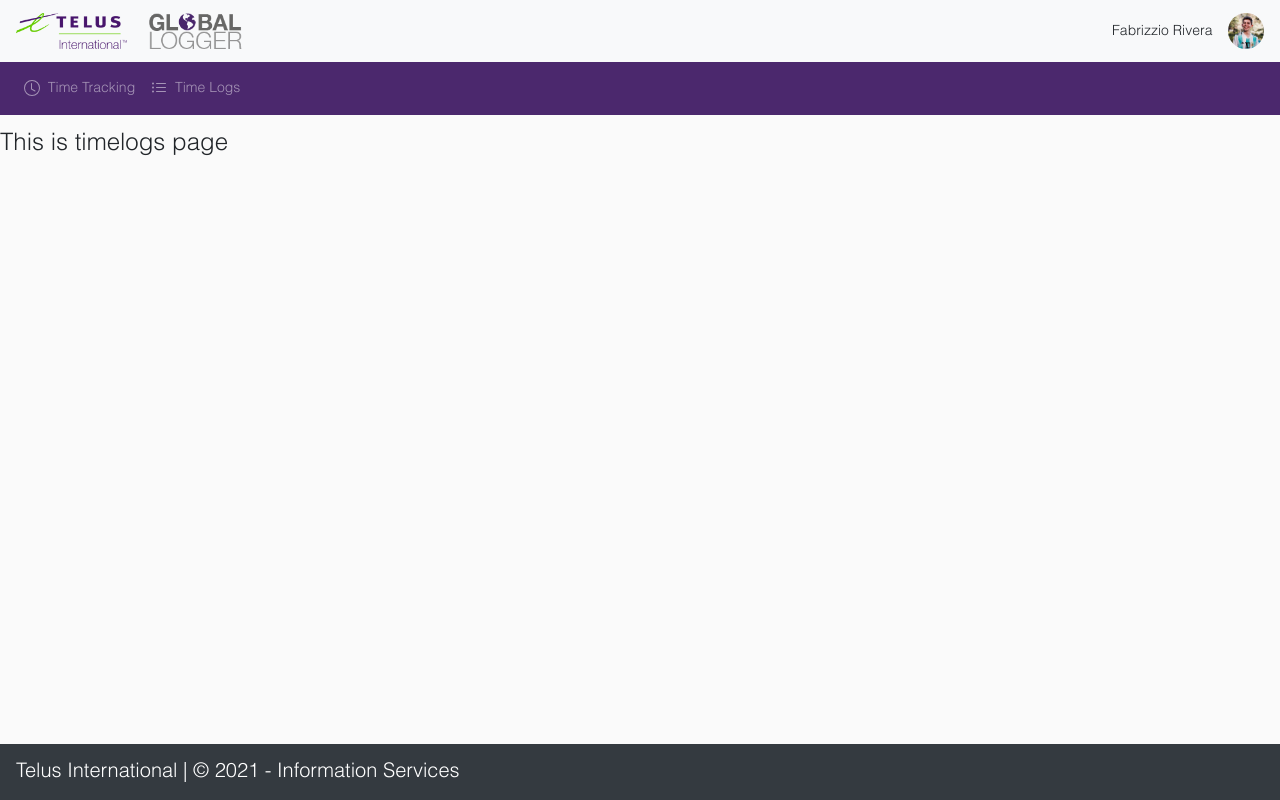
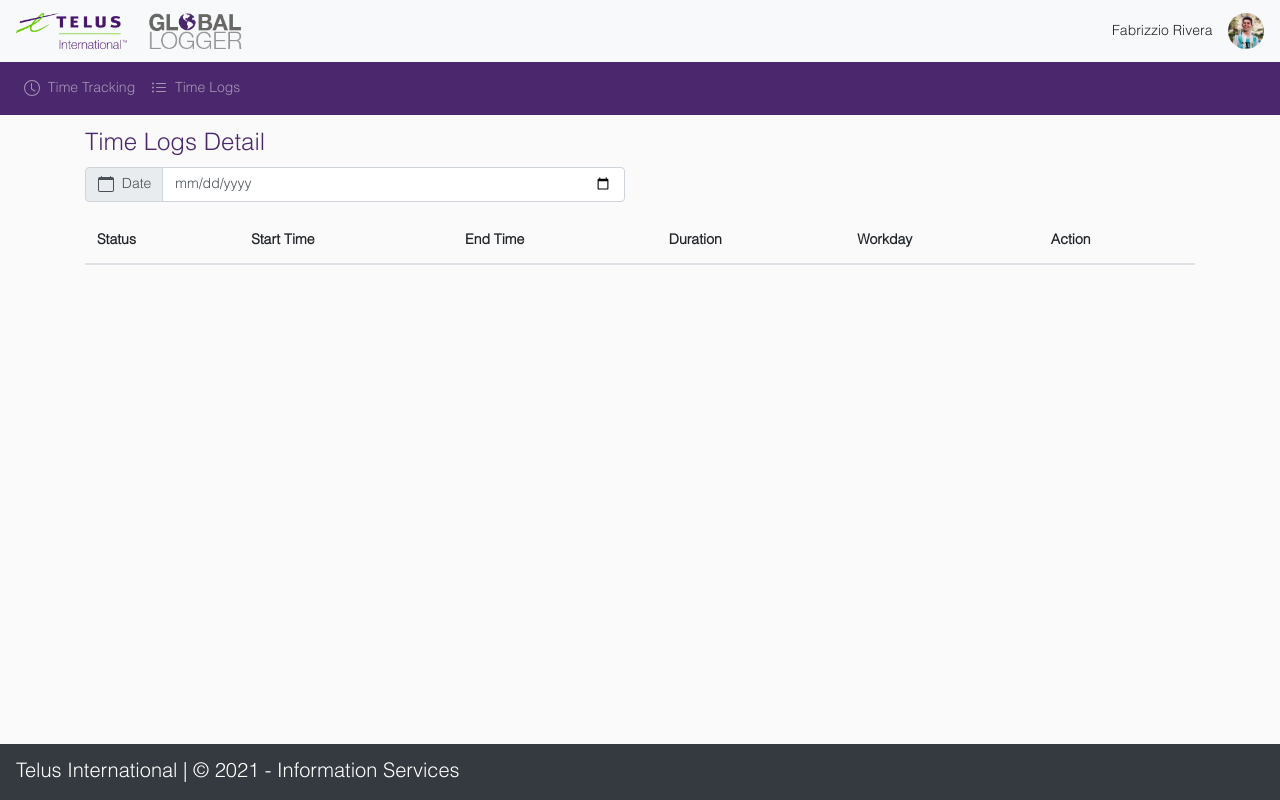
Before and after one commit to esparta86/react-site, a React (Create React App) app: page /timelogs in a window 1280 px wide. Built offline with nearby package versions, Linux system fonts and the light colour scheme.

Commit message:
Fully working timelogdetail

```diff
--- a/src/components/Header.js
+++ b/src/components/Header.js
@@ -33,8 +33,8 @@ const Header = () => {
           </Nav.Link>
 
           <Nav.Link href="/timelogs">
-            <svg xmlns="http://www.w3.org/2000/svg" width="16" height="16" fill="currentColor" class="bi bi-list-ul" viewBox="0 0 16 16">
-              <path fill-rule="evenodd" d="M5 11.5a.5.5 0 0 1 .5-.5h9a.5.5 0 0 1 0 1h-9a.5.5 0 0 1-.5-.5zm0-4a.5.5 0 0 1 .5-.5h9a.5.5 0 0 1 0 1h-9a.5.5 0 0 1-.5-.5zm0-4a.5.5 0 0 1 .5-.5h9a.5.5 0 0 1 0 1h-9a.5.5 0 0 1-.5-.5zm-3 1a1 1 0 1 0 0-2 1 1 0 0 0 0 2zm0 4a1 1 0 1 0 0-2 1 1 0 0 0 0 2zm0 4a1 1 0 1 0 0-2 1 1 0 0 0 0 2z"/>
+            <svg xmlns="http://www.w3.org/2000/svg" width="16" height="16" fill="currentColor" className="bi bi-list-ul" viewBox="0 0 16 16">
+              <path fillRule="evenodd" d="M5 11.5a.5.5 0 0 1 .5-.5h9a.5.5 0 0 1 0 1h-9a.5.5 0 0 1-.5-.5zm0-4a.5.5 0 0 1 .5-.5h9a.5.5 0 0 1 0 1h-9a.5.5 0 0 1-.5-.5zm0-4a.5.5 0 0 1 .5-.5h9a.5.5 0 0 1 0 1h-9a.5.5 0 0 1-.5-.5zm-3 1a1 1 0 1 0 0-2 1 1 0 0 0 0 2zm0 4a1 1 0 1 0 0-2 1 1 0 0 0 0 2zm0 4a1 1 0 1 0 0-2 1 1 0 0 0 0 2z"/>
             </svg>
             &nbsp;
             Time Logs
--- a/src/components/SessionStarter.js
+++ b/src/components/SessionStarter.js
@@ -8,12 +8,12 @@ class SessionStarter extends React.Component {
   auxFlowService = new AuxFlowService(this.props.groupId);
   timeLogService = new GloggerService('/time-tracking/time-logs')
 
+  state = {
+    auxes: []
+  }
+
   constructor(props) {
     super(props)
-
-    this.state = {
-      auxes: []
-    }
 
     this.onSubmit = this.onSubmit.bind(this)
   }
--- a/src/components/StatusSwitcher.js
+++ b/src/components/StatusSwitcher.js
@@ -8,13 +8,12 @@ class StatusSwitcher extends React.Component {
   auxFlowService = new AuxFlowService(this.props.groupId);
   timeLogService = new GloggerService('/time-tracking/time-logs')
   timelogId = JSON.parse(localStorage.getItem('timelog')).id
+  state = {
+    auxes: []
+  }
 
   constructor (props) {
     super(props)
-
-    this.state = {
-      auxes: []
-    }
 
     this.onSubmit = this.onSubmit.bind(this)
     this.clockOut = this.clockOut.bind(this)
--- /dev/null
+++ b/src/components/TimeLogDetail.js
@@ -0,0 +1,99 @@
+import React from 'react'
+import { Table } from 'react-bootstrap'
+import GloggerService from '../services/GloggerService'
+import { getTimeDifference } from '../utils/timeDifference'
+
+export default class TimeLogDetail extends React.Component {
+  timeLogService = new GloggerService('/time-tracking/time-logs')
+  state = {
+    timeLogs: []
+  }
+
+  componentDidMount () {
+    if (this.props.startDate && this.props.endDate) {
+      this.retrieveData(this.props.startDate, this.props.endDate).then(data => {
+        console.log(data)
+      })
+    }
+  }
+
+  async retrieveData (startDate, endDate) {
+    try {
+      return await this.timeLogService.get(undefined, undefined, {
+        startDate: startDate,
+        endDate: endDate,
+        username: 'fabrizzio.rivera'
+      }, false)
+    } catch (error) {
+      console.error(error)
+      alert(error)
+    }
+  }
+
+  componentDidUpdate (prevProps) {
+    if (prevProps.startDate !== this.props.startDate || prevProps.endDate !== this.props.endDate) {
+      if (this.props.startDate && this.props.endDate) {
+        this.retrieveData(this.props.startDate, this.props.endDate).then(data => {
+          this.setState({
+            timeLogs: data
+          })
+          console.log(data)
+        })
+      }
+    }
+  }
+
+  render() {
+    return (
+      <div id="timeLogsDetail">
+        <Table>
+          <thead>
+            <tr>
+              <th className="border-top-0">Status</th>
+              <th className="border-top-0">Start Time</th>
+              <th className="border-top-0">End Time</th>
+              <th className="border-top-0">Duration</th>
+              <th className="border-top-0">Workday</th>
+              <th className="border-top-0">Action</th>
+            </tr>
+          </thead>
+          {
+              this.state.timeLogs.map(timeLog => {
+                return (
+                  <tbody key={timeLog.id}>
+                    <tr>
+                      <td>Shift started at at: {timeLog.attributes.createdAt}</td>
+
+                      <td/><td/><td/><td/><td/>
+                    </tr>
+                    {
+                      timeLog.attributes.timeEntries.map(timeEntry => {
+                        return (
+                          <tr>
+                            <td className="border-0">{timeEntry.auxName}</td>
+                            <td className="border-0">{(new Date(timeEntry.startTimeStamp)).toLocaleDateString()}</td>
+                            <td className="border-0">{timeEntry.endTimeStamp ? (new Date(timeEntry.endTimeStamp)).toLocaleDateString() : ''}</td>
+                            <td className="border-0">
+                              {
+                                timeEntry.endTimeStamp ?
+                                getTimeDifference(new Date(timeEntry.endTimeStamp), new Date(timeEntry.startTimeStamp)) :
+                                'Currently Active'
+                              }
+                            </td>
+                            <td className="border-0">Pending</td>
+                            <td className="border-0"></td>
+                          </tr>
+                        )
+                      })
+                    }
+
+                  </tbody>
+                )
+              })
+            }
+        </Table>
+      </div>
+
+    )
+  }
+}
--- a/src/components/Timetracking.js
+++ b/src/components/Timetracking.js
@@ -7,13 +7,9 @@ import { getTimeDifference } from '../utils/timeDifference';
 class Timetracking extends React.Component {
   auxesService = new GloggerService('/admin/aux-codes')
 
-  constructor (props) {
-    super(props)
-
-    this.state = {
-      currentTime: '',
-      auxName: ''
-    }
+  state = {
+    currentTime: '',
+    auxName: ''
   }
 
   componentDidMount () {
--- a/src/pages/TimeLogsPage.js
+++ b/src/pages/TimeLogsPage.js
@@ -1,9 +1,66 @@
 import React from 'react'
+import { Col, Container, FormControl, InputGroup, Row } from 'react-bootstrap'
+import TimeLogDetail from '../components/TimeLogDetail'
 
-const TimeLogsPage = () => {
-  return (
-    <h1>This is timelogs page</h1>
-  )
+class TimeLogsPage extends React.Component{
+  state = {
+    date: ''
+  }
+
+  constructor (props) {
+    super(props)
+
+    this.onDateChange = this.onDateChange.bind(this)
+  }
+
+  onDateChange(e) {
+    this.setState({date: e.target.value})
+  }
+
+  addDay (date) {
+    if (!isNaN(Date.parse(date))) {
+      date = new Date(date)
+      date.setDate(date.getDate() + 1)
+      return date.toISOString().substring(0,10)
+    } else {
+      return null
+    }
+  }
+
+  render() {
+    return (
+      <Container>
+        <h1 className="text-primary">
+          Time Logs Detail
+        </h1>
+        <Row>
+          <Col md>
+          <InputGroup className="mb-3">
+            <InputGroup.Prepend>
+              <InputGroup.Text id="basic-addon1">
+                <svg xmlns="http://www.w3.org/2000/svg" width="16" height="16" fill="currentColor" className="bi bi-calendar" viewBox="0 0 16 16">
+                  <path d="M3.5 0a.5.5 0 0 1 .5.5V1h8V.5a.5.5 0 0 1 1 0V1h1a2 2 0 0 1 2 2v11a2 2 0 0 1-2 2H2a2 2 0 0 1-2-2V3a2 2 0 0 1 2-2h1V.5a.5.5 0 0 1 .5-.5zM1 4v10a1 1 0 0 0 1 1h12a1 1 0 0 0 1-1V4H1z"/>
+                </svg>&nbsp;
+                Date
+              </InputGroup.Text>
+            </InputGroup.Prepend>
+            <FormControl
+              id="dateControl"
+              name="dateControl"
+              type="date"
+              onChange={this.onDateChange}
+            />
+          </InputGroup>
+          </Col>
+          <Col></Col>
+        </Row>
+        <TimeLogDetail
+          startDate={this.state.date}
+          endDate={this.addDay(this.state.date)}
+        />
+      </Container>
+    )
+  }
 }
 
 export default TimeLogsPage
--- a/src/pages/TimeTrackingPage.js
+++ b/src/pages/TimeTrackingPage.js
@@ -9,7 +9,6 @@ const TimeTracking = () => {
   if (!localStorage.getItem('timelog')) {
     window.location.href = '/'
   }
-
 
   const timelog = JSON.parse(localStorage.getItem('timelog'))
   const timeEntries = timelog.attributes.timeEntries
--- a/src/services/GloggerService.js
+++ b/src/services/GloggerService.js
@@ -10,9 +10,17 @@ export default class GloggerService {
     })
   }
 
-  async get (limit = 1000, pagination_token = null) {
-    const res = ((await this.axios.get()).data)
-    return res ? res.data.filter((a) => a.attributes.active === true) : null
+  async get (limit = 1000, pagination_token = null, body = null, onlyActives = true) {
+    const queryParams = {
+      limit: limit,
+      pagination_token: pagination_token,
+      ...body
+    }
+
+    console.log(queryParams)
+
+    const res = ((await this.axios.get('', { params: queryParams })).data)
+    return res ? res.data.filter((a) => a.attributes.active === true || !onlyActives) : null
   }
 
   async getItem(itemId) {
```
